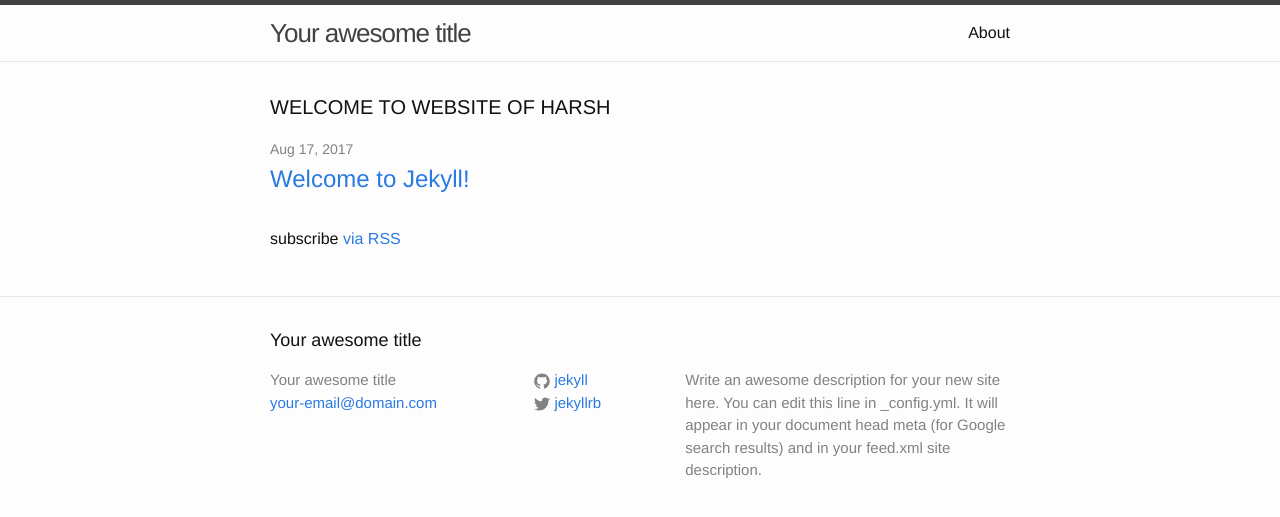
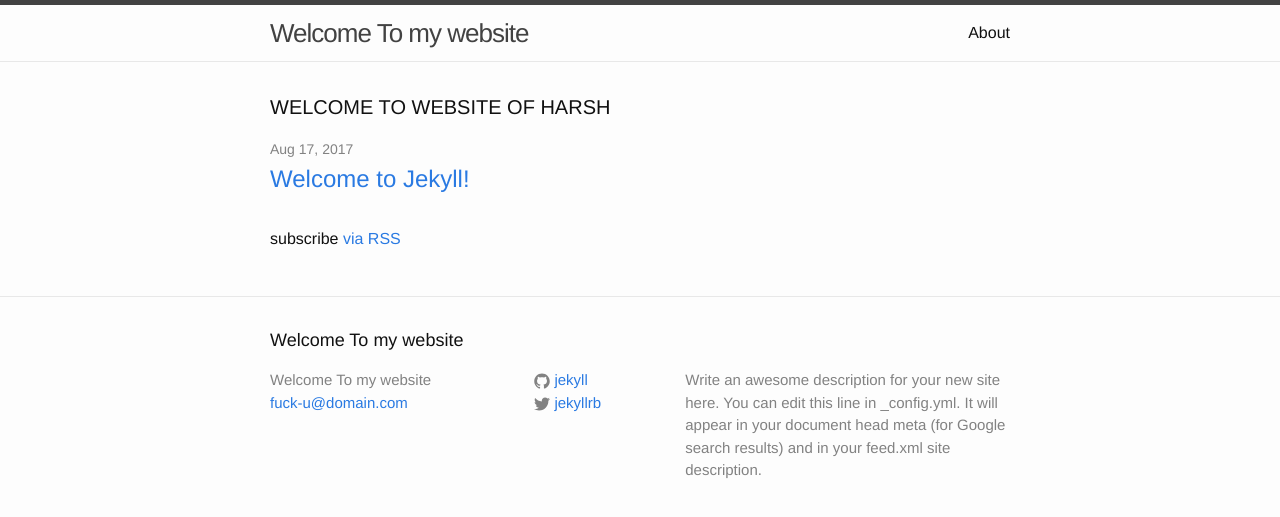
Before and after one commit to Harsh172/harsh172.github.io, a Jekyll site: the page built from index.html, in a window 1280 px wide. Shown: the top 517 px of the page. Built offline with Jekyll 4.4.1, drawn with Linux system fonts in a browser that asks for light colours.

Commit message:
Update _config.yml

```diff
--- a/_config.yml
+++ b/_config.yml
@@ -6,8 +6,8 @@
 # 'jekyll serve'. If you change this file, please restart the server process.
 
 # Site settings
-title: Your awesome title
-email: your-email@domain.com
+title: Welcome To my website
+email: fuck-u@domain.com
 description: > # this means to ignore newlines until "baseurl:"
   Write an awesome description for your new site here. You can edit this
   line in _config.yml. It will appear in your document head meta (for
```
